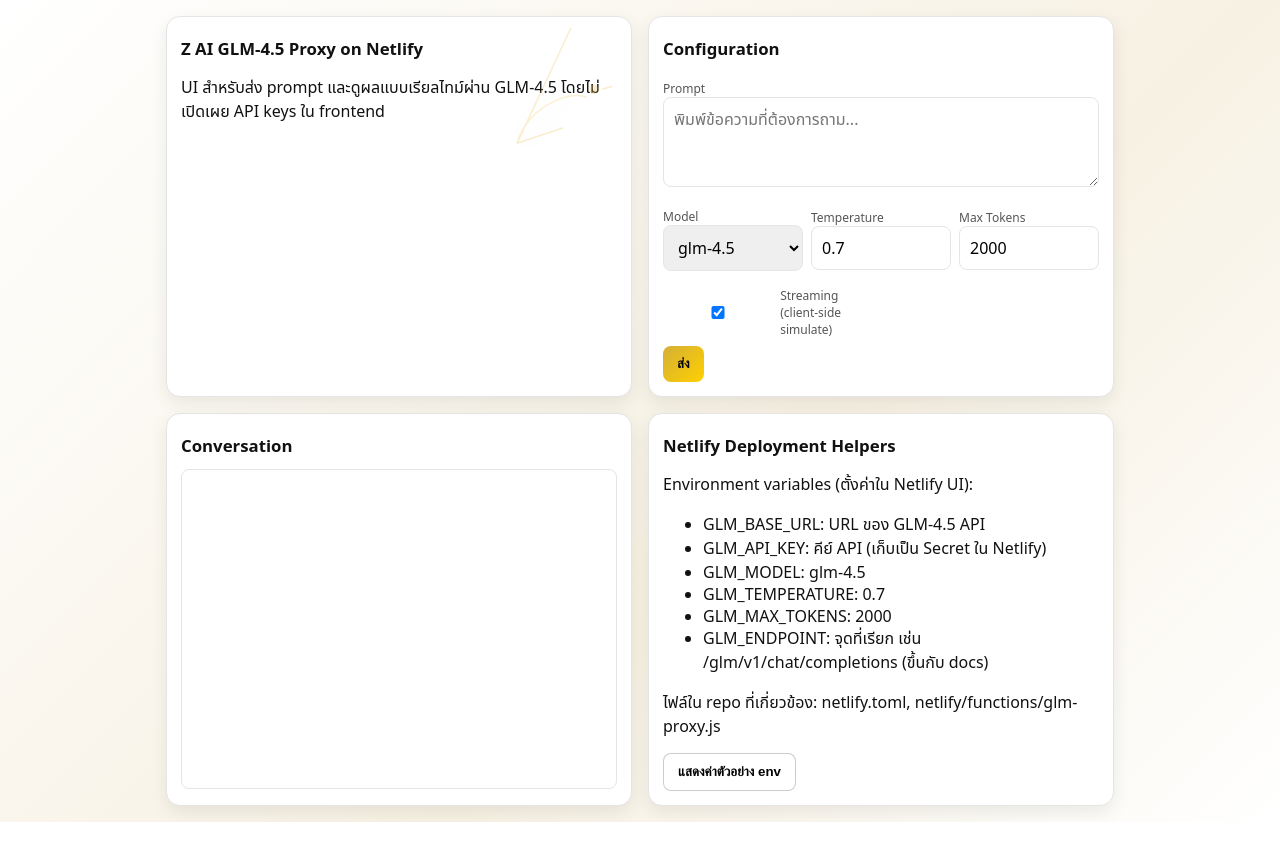
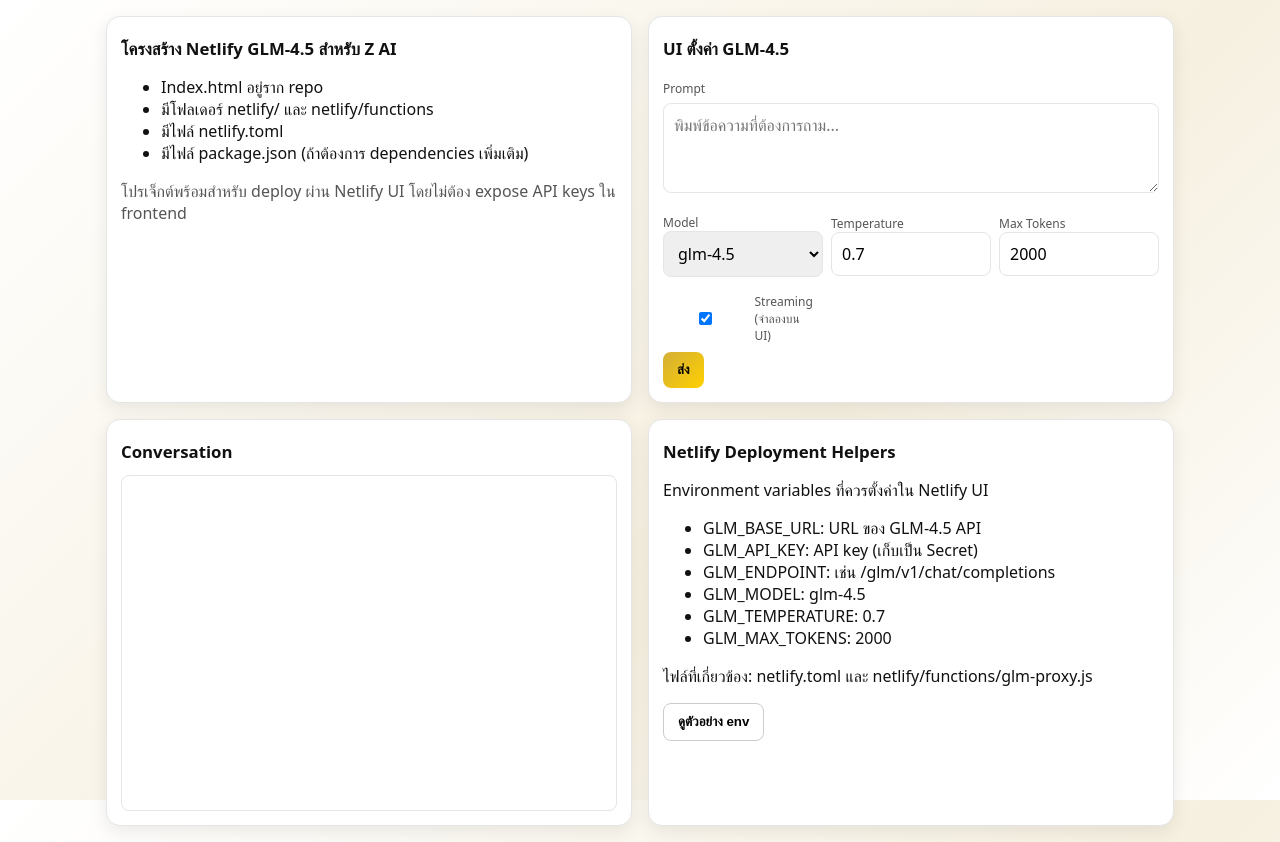
Before and after one commit to protae5544/zsei, a website: page index.html in a window 1280 px wide. Drawn offline with Linux system fonts and the light colour scheme.

Commit message:
Update index.html

```diff
--- a/index.html
+++ b/index.html
@@ -1,13 +1,13 @@
+<!-- interactive web application: GLM-4.5 Proxy Playground for Z AI on Netlify -->
 <!DOCTYPE html>
 <html lang="th">
 <head>
   <meta charset="UTF-8" />
   <meta name="viewport" content="width=device-width, initial-scale=1.0"/>
-  <title>Z AI GLM-4.5 Proxy Playground</title>
+  <title>Z AI GLM-4.5 Proxy on Netlify</title>
   <style>
     :root {
       --gold: #d4af37;
-      --crane-red: #b91c1c;
       --bg: #f7f5f0;
       --text: #111;
       --muted: #555;
@@ -15,54 +15,65 @@
       --border: #e5e5e5;
       --shadow: 0 6px 18px rgba(0,0,0,.08);
     }
-    *{box-sizing:border-box}
-    body{ font-family: system-ui, -apple-system, "Segoe UI", Roboto, "Noto Sans Thai", sans-serif;
-          background: linear-gradient(135deg, #fff 0, #f7f1e3 60%, #fff 100%);
-          margin:0; color:var(--text);}
-    .container{ max-width: 980px; margin:0 auto; padding:16px; display:grid; grid-template-columns:1fr 1fr; gap:16px;}
-    .card{ background:var(--card); border:1px solid var(--border); border-radius:14px; padding:14px; box-shadow:var(--shadow);}
-    h2{ font-size:1.05rem; margin:6px 0 12px;}
-    label{ font-size:12px; color:var(--muted); display:block; margin-top:8px; }
-    input, textarea, select{ width:100%; padding:10px; border:1px solid var(--border); border-radius:8px; font:inherit; }
-    textarea{ min-height:90px; resize: vertical; }
-    .row{ display:flex; gap:8px; align-items:center; }
-    .btn{ background: rgba(255,255,255,.9); border:1px solid #ccc; padding:10px 14px; border-radius:8px; font-weight:700; cursor:pointer; }
-    .btn.primary{ background: linear-gradient(135deg, var(--gold), #ffd000); border:none; }
-    .ghost{ background: rgba(255,255,255,.6); border:1px solid rgba(0,0,0,.2);}
-    .crane{ position:absolute; top: -20px; right:-40px; width:200px; opacity:.25; filter: drop-shadow(0 6px 18px rgba(0,0,0,.25)); pointer-events:none; }
-    .messages{ height:40vh; overflow:auto; border-radius:8px; padding:6px; border:1px solid var(--border); background:#fff; }
-    .message{ display:flex; margin:6px 0; }
-    .user{ justify-content:flex-end; }
-    .bubble{ max-width:70%; padding:12px 14px; border-radius:14px; background:#f2f2f2; }
-    .user .bubble{ background: linear-gradient(135deg, #111, #333); color:#fff; }
-    #debugPanel{ display:none; font-family: ui-monospace, SFMono-Regular, Menlo, Consolas, monospace; font-size:12px; padding:10px; border-radius:8px; border:1px solid var(--border); background:#fff8dc; max-height:180px; overflow:auto; }
-    @media (max-width: 900px){
-      .container{ grid-template-columns:1fr; }
-      .crane{ display:none; }
+    * { box-sizing: border-box; }
+    html, body { height: 100%; }
+    body {
+      font-family: system-ui, -apple-system, "Segoe UI", Roboto, Arial;
+      background: linear-gradient(135deg, #fff 0%, #f6f0e0 60%, #fff 100%);
+      color: var(--text);
+      margin: 0;
+    }
+    .container {
+      max-width: 1100px;
+      margin: 0 auto;
+      padding: 16px;
+      display: grid;
+      grid-template-columns: 1fr 1fr;
+      gap: 16px;
+    }
+    .card {
+      background: var(--card);
+      border: 1px solid var(--border);
+      border-radius: 14px;
+      padding: 14px;
+      box-shadow: var(--shadow);
+    }
+    h2 { margin: 6px 0 12px; font-size: 1.05rem; }
+    label { font-size: 12px; color: var(--muted); display: block; margin-top: 8px; }
+    input, textarea, select { width: 100%; padding: 10px; border: 1px solid var(--border); border-radius: 8px; font: inherit; }
+    textarea { min-height: 90px; resize: vertical; }
+    .row { display: flex; gap: 8px; align-items: center; }
+    .btn { display: inline-block; padding: 10px 14px; border-radius: 8px; border: 1px solid #ccc; background: rgba(255,255,255,.9); cursor: pointer; font-weight: 700; }
+    .btn.primary { background: linear-gradient(135deg, var(--gold), #ffd000); border: none; }
+    .section { margin-bottom: 14px; }
+    .messages { height: 42vh; overflow: auto; border-radius: 8px; padding: 6px; border: 1px solid var(--border); background: #fff; }
+    .message { display: flex; margin: 6px 0; }
+    .user { justify-content: flex-end; }
+    .bubble { max-width: 70%; padding: 12px 14px; border-radius: 14px; background: #f2f2f2; }
+    .user .bubble { background: linear-gradient(135deg, #111, #333); color: #fff; }
+    @media (max-width: 900px) {
+      .container { grid-template-columns: 1fr; }
     }
   </style>
 </head>
 <body>
   <div class="container">
-    <!-- Decorative vector crane -->
-    <div class="card" style="position:relative;">
-      <svg class="crane" viewBox="0 0 260 260" width="200" height="200" aria-label=" crane-vector">
-        <defs><linearGradient id="g" x1="0" x2="1" y1="0" y2="1"><stop offset="0%" stop-color="#ffd56b"/><stop offset="100%" stop-color="#d4a017"/></linearGradient></defs>
-        <line x1="130" y1="0" x2="130" y2="40" stroke="url(#g)" stroke-width="2"/>
-        <line x1="130" y1="40" x2="60" y2="190" stroke="url(#g)" stroke-width="2"/>
-        <line x1="60" y1="190" x2="120" y2="170" stroke="url(#g)" stroke-width="2"/>
-        <circle cx="160" cy="120" r="6" fill="url(#g)"/>
-        <path d="M170 120 L184 116" stroke="url(#g)" stroke-width="2" />
-        <path d="M60 190 C70 150, 120 120, 150 130" fill="none" stroke="url(#g)" stroke-width="2"/>
-      </svg>
-      <h2>Z AI GLM-4.5 Proxy on Netlify</h2>
-      <p>UI สำหรับส่ง prompt และดูผลแบบเรียลไทม์ผ่าน GLM-4.5 โดยไม่เปิดเผย API keys ใน frontend</p>
+    <!-- Decorative header -->
+    <div class="card" aria-label="ข้อมูลรีโปร">
+      <h2>โครงสร้าง Netlify GLM-4.5 สำหรับ Z AI</h2>
+      <ul>
+        <li>Index.html อยู่ราก repo</li>
+        <li>มีโฟลเดอร์ netlify/ และ netlify/functions</li>
+        <li>มีไฟล์ netlify.toml</li>
+        <li>มีไฟล์ package.json (ถ้าต้องการ dependencies เพิ่มเติม)</li>
+      </ul>
+      <p class="note" style="color:var(--muted);">โปรเจ็กต์พร้อมสำหรับ deploy ผ่าน Netlify UI โดยไม่ต้อง expose API keys ใน frontend</p>
     </div>
 
-    <!-- Input config for Netlify/GLM -->
-    <div class="card" aria-label="Configuration">
-      <h2>Configuration</h2>
-      <div class="row">
+    <!-- UI สำหรับเรียก GLM-4.5 ผ่าน proxy -->
+    <div class="card" aria-label="Configuration & UI">
+      <h2>UI ตั้งค่า GLM-4.5</h2>
+      <div class="row" style="margin-bottom:6px;">
         <label>Prompt</label>
       </div>
       <textarea id="prompt" placeholder="พิมพ์ข้อความที่ต้องการถาม..." ></textarea>
@@ -86,40 +97,36 @@
       </div>
 
       <div class="row" style="margin-top:8px; align-items:center;">
-        <label style="display:flex; align-items:center; gap:8px;">
+        <label style="display:flex; gap:8px; align-items:center;">
           <input id="stream" type="checkbox" checked />
-          Streaming (client-side simulate)
+          Streaming (จำลองบน UI)
         </label>
       </div>
 
       <button class="btn primary" style="margin-top:8px;" onclick="sendPrompt()">ส่ง</button>
     </div>
 
-    <!-- Preview/Output -->
+    <!-- Output / Conversation -->
     <div class="card" aria-label="Conversation">
       <h2>Conversation</h2>
       <div class="messages" id="messages"></div>
     </div>
 
+    <!-- Deployment helper/envs -->
     <div class="card" aria-label="Environment & Deployment">
       <h2>Netlify Deployment Helpers</h2>
-      <p>Environment variables (ตั้งค่าใน Netlify UI):</p>
+      <p>Environment variables ที่ควรตั้งค่าใน Netlify UI</p>
       <ul>
         <li>GLM_BASE_URL: URL ของ GLM-4.5 API</li>
-        <li>GLM_API_KEY: คีย์ API (เก็บเป็น Secret ใน Netlify)</li>
+        <li>GLM_API_KEY: API key (เก็บเป็น Secret)</li>
+        <li>GLM_ENDPOINT: เช่น /glm/v1/chat/completions</li>
         <li>GLM_MODEL: glm-4.5</li>
         <li>GLM_TEMPERATURE: 0.7</li>
         <li>GLM_MAX_TOKENS: 2000</li>
-        <li>GLM_ENDPOINT: จุดที่เรียก เช่น /glm/v1/chat/completions (ขึ้นกับ docs)</li>
       </ul>
-      <p>ไฟล์ใน repo ที่เกี่ยวข้อง: netlify.toml, netlify/functions/glm-proxy.js</p>
-      <button class="btn ghost" onclick="fillSampleEnv()">แสดงค่าตัวอย่าง env</button>
-      <pre id="envSample" style="display:none; background:#f7f7f7; padding:8px; border-radius:6px;"></pre>
-    </div>
-
-    <div id="debugPanel" class="card" style="display:none;">
-      <h2>Debug</h2>
-      <div id="debugInfo" style="white-space:pre-wrap; font-family: ui-monospace, SFMono-Regular, Menlo, Consolas, monospace;"></div>
+      <p>ไฟล์ที่เกี่ยวข้อง: netlify.toml และ netlify/functions/glm-proxy.js</p>
+      <button class="btn" onclick="showEnvExample()">ดูตัวอย่าง env</button>
+      <pre id="envExample" style="display:none; background:#f7f7f7; padding:8px; border-radius:6px;"></pre>
     </div>
   </div>
 
@@ -136,16 +143,16 @@
       msgs.scrollTop = msgs.scrollHeight;
     }
 
-    function fillSampleEnv(){
+    function showEnvExample(){
       const sample = [
         "GLM_BASE_URL=https://api.zai.example",
         "GLM_API_KEY=REPLACE_WITH_YOUR_KEY",
-        "GLM_MODEL=glm-4.5",
+        "GLM_ENDPOINT=/glm/v1/chat/completions",
+        "GLM_MODEL glm-4.5",
         "GLM_TEMPERATURE=0.7",
-        "GLM_MAX_TOKENS=2000",
-        "GLM_ENDPOINT=/glm/v1/chat/completions"
+        "GLM_MAX_TOKENS=2000"
       ].join("\\n");
-      const el = document.getElementById('envSample');
+      const el = document.getElementById('envExample');
       el.style.display = 'block';
       el.textContent = sample;
       navigator.clipboard?.writeText(sample).then(()=> alert('Sample env copied to clipboard'));
@@ -156,16 +163,14 @@
       if(!prompt) return;
       addMessage(prompt, true);
 
-      // Prepare payload
       const payload = {
         prompt: prompt,
         model: document.getElementById('model').value,
         temperature: parseFloat(document.getElementById('temp').value) || 0.7,
-        max_tokens: parseInt(document.getElementById('maxTokens').value) || 90000,
+        max_tokens: parseInt(document.getElementById('maxTokens').value) || 2000,
         stream: document.getElementById('stream').checked
       };
 
-      // Call Netlify proxy
       try{
         const res = await fetch('/.netlify/functions/glm-proxy', {
           method: 'POST',
@@ -176,7 +181,6 @@
         if(res.ok){
           const reply = data.reply || '';
           if(payload.stream){
-            // Simulate streaming by revealing in chunks
             await simulateStreaming(reply);
           } else {
             addMessage(reply, false);
@@ -191,4 +195,16 @@
 
     async function simulateStreaming(text){
       const total = text;
-      const chunkSize = Math.max(6, Math.floor(total.length
+      const chunkSize = Math.max(6, Math.floor(total.length / 12));
+      let idx = 0;
+      let acc = '';
+      while(idx < total.length){
+        acc += total.substr(idx, chunkSize);
+        idx += chunkSize;
+        addMessage(acc, false);
+        await new Promise(r => setTimeout(r, 60));
+      }
+    }
+  </script>
+</body>
+</html>
```
